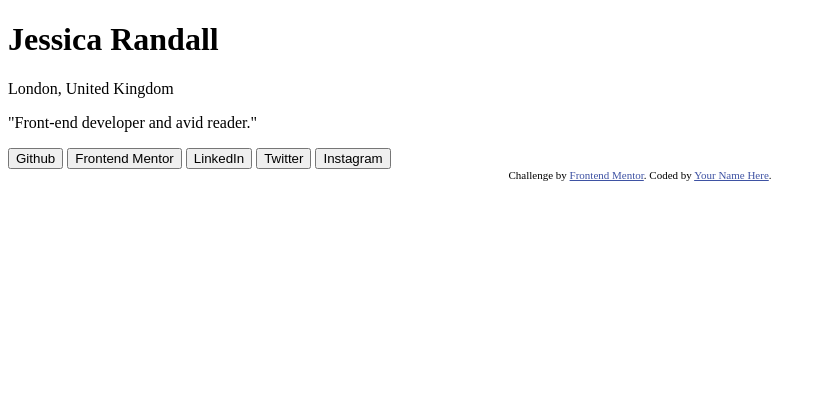
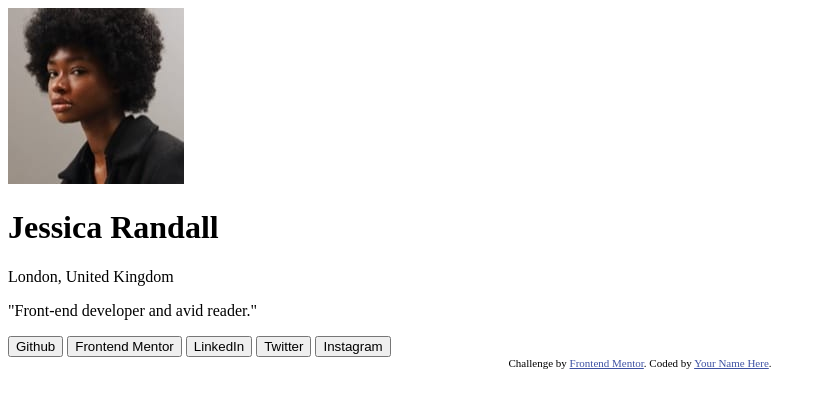
Before and after one commit to jacoba42/social-links-profile-main, a plain HTML site: page index.html in a window 1280 px wide. Shown: the whole page, without its empty margins (0-826 px from the left). Drawn offline with Linux system fonts and the light colour scheme.

Commit message:
commit to main

```diff
--- a/index.html
+++ b/index.html
@@ -26,6 +26,11 @@
     </style>
   </head>
   <body>
+    <div class="design">
+      <img
+        src="assets\images\avatar-jessica.jpeg"
+        alt="Jessica Randall Headshot"
+      />
       <h1>Jessica Randall</h1>
       <p>London, United Kingdom</p>
       <p>"Front-end developer and avid reader."</p>
@@ -42,5 +47,6 @@
           >Frontend Mentor</a
         >. Coded by <a href="#">Your Name Here</a>.
       </div>
+    </div>
   </body>
 </html>
```
Lines whose indentation alone changed are shown as unchanged.
